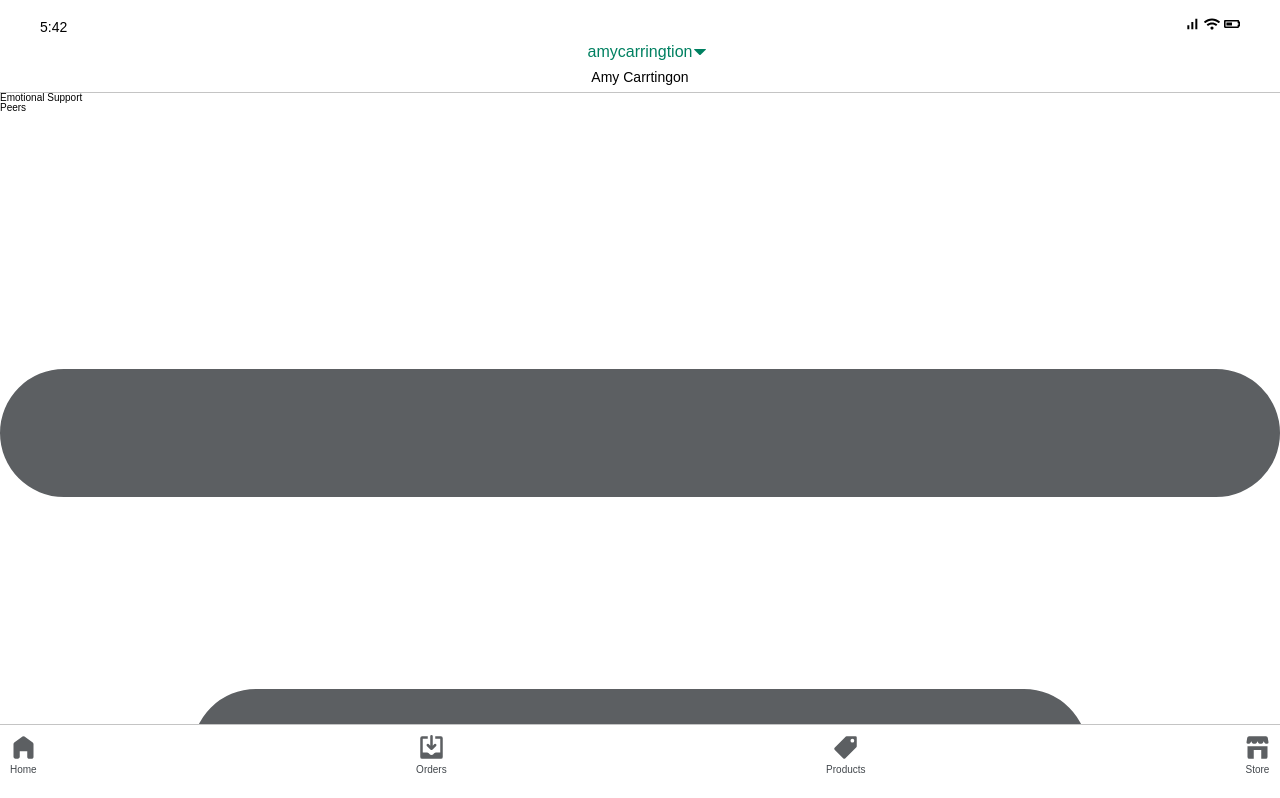
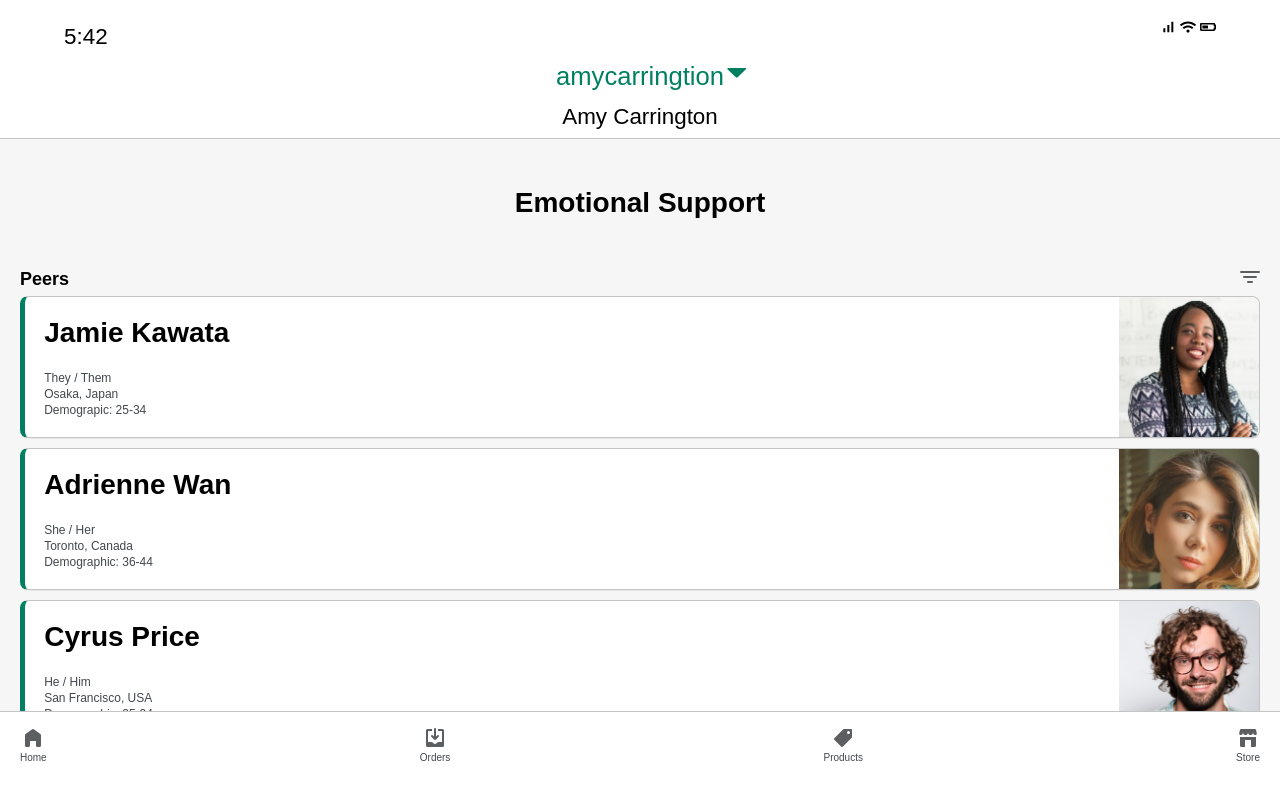
Before and after one commit to WebBrantDev/industry-project, a React (Create React App) app: page / in a window 1280 px wide. Shown: the top 798 px of the page. Built offline with nearby package versions, Linux system fonts and the light colour scheme.

Commit message:
Small edits to various files. Finished styling peer page. Fixed typo in PageHeader.

```diff
--- a/src/Components/PageFooter/PageFooter.scss
+++ b/src/Components/PageFooter/PageFooter.scss
@@ -1,8 +1,4 @@
-@use "../../styles/partials/fonts" as *;
-@use "../../styles/partials/mixins" as *;
-@use "../../styles/partials/fonts" as *;
-@use "../../styles/partials/functions" as *;
-@use "../../styles/partials/variables" as *;
+@use "../../styles/partials/global" as *;
 
 a {
   text-decoration: none;
@@ -21,19 +17,23 @@
     border-top: solid 1px $secondary-color-grey;
     background-color: white;
     padding-top: 1rem;
-    padding-bottom: 2.5rem;
+    padding-bottom: 2rem;
   }
 
   &__icon-container {
     display: flex;
     flex-direction: column;
     align-items: center;
-    padding: 0 1rem;
+    padding: 0 1.25rem;
+
+    & p {
+      font-size: toRem(10);
+      line-height: toRem(20);
+    }
   }
 
   &__icon {
-    width: toRem(40);
-    height: toRem(40);
-    margin-bottom: 0.5rem;
+    width: toRem(20);
+    height: toRem(20);
   }
 }
--- a/src/Components/PageHeader/PageHeader.jsx
+++ b/src/Components/PageHeader/PageHeader.jsx
@@ -20,7 +20,7 @@
           amycarringtion
           <VscTriangleDown className=" header__user-bold--arrow" />
         </h2>
-        <p className="header__user">Amy Carrtingon</p>
+        <p className="header__user">Amy Carrington</p>
       </section>
     </>
   );
--- a/src/Components/PageHeader/PageHeader.scss
+++ b/src/Components/PageHeader/PageHeader.scss
@@ -1,7 +1,7 @@
 @use "../../styles/partials/global" as *;
 
 .header {
-  margin-top: 1.6rem;
+  margin-top: 1.2rem;
   border-bottom: solid 1px $secondary-color-grey;
 
   &__container {
--- a/src/Components/PeerCard/PeerCard.jsx
+++ b/src/Components/PeerCard/PeerCard.jsx
@@ -2,19 +2,20 @@
 import "./PeerCard.scss";
 
 const PeerCard = (peer) => {
-  console.log(peer);
   const { id, name, pronouns, location, demo, img } = peer.peer;
   return (
     <Link to={`/peer/${id}`}>
       <div className="peer__card">
         <div className="peer__card-info-container">
-          <h2>{name}</h2>
-          <p>{pronouns}</p>
-          <p>{location}</p>
-          <p>{demo}</p>
+          <h2 className="peer__card-heading">{name}</h2>
+          <div className="peer__card-text-container">
+            <p className="peer__card-text">{pronouns}</p>
+            <p className="peer__card-text">{location}</p>
+            <p className="peer__card-text">{demo}</p>
+          </div>
         </div>
         <div className="peer__card-img-container">
-          <img src={img} alt={`${name} profile`} />
+          <img className="peer__card-img" src={img} alt={`${name} profile`} />
         </div>
       </div>
     </Link>
--- a/src/Components/PeerCard/PeerCard.scss
+++ b/src/Components/PeerCard/PeerCard.scss
@@ -1,11 +1,42 @@
-@use "../../styles/partials/fonts" as *;
-@use "../../styles/partials/mixins" as *;
-@use "../../styles/partials/fonts" as *;
-@use "../../styles/partials/functions" as *;
-@use "../../styles/partials/variables" as *;
+@use "../../styles/partials/global" as *;
 
 .peer {
+
   &__card {
     display: flex;
+    justify-content: space-between;
+    margin: 0 toRem(20) toRem(10) toRem(20);
+    box-shadow: 0px 1px 0px rgba(0, 0, 0, 0.05);
+    border-radius: 8px 8px 8px 8px;
+    border-left: 5px solid #008060;
+    border-top: 1px solid  #c4c4c4;
+    border-right: 1px solid  #c4c4c4;
+    border-bottom: 1px solid  #c4c4c4;
+    height: toRem(142);
+    background-color: #FFF;
+  }
+
+  &__card-info-container {
+    padding: 1.2rem;
+    display: flex;
+    flex-direction: column;
+    justify-content: space-between;
+  }
+
+  &__card-heading {
+    font-weight: 600;
+    font-size: 1.75rem;
+    color: #000;
+    line-height: toRem(32);
+  }
+
+  &__card-text {
+    font-size: toRem(12);
+    line-height: toRem(16);
+  }
+
+  &__card-img {
+    width: toRem(140);
+    height: toRem(140);
   }
 }
--- a/src/Pages/Peer/Peer.scss
+++ b/src/Pages/Peer/Peer.scss
@@ -1,5 +1,32 @@
-@use "../../styles/partials/fonts" as *;
-@use "../../styles/partials/mixins" as *;
-@use "../../styles/partials/fonts" as *;
-@use "../../styles/partials/functions" as *;
-@use "../../styles/partials/variables" as *;
+@use "../../styles/partials/global" as *;
+
+.peer {
+  padding-top: 3rem;
+
+  background-color: #F6F6F6;
+  &__icon {
+    height: toRem(20);
+    width: toRem(20);
+  }
+
+  &__heading {
+    font-size: toRem(28);
+    line-height: toRem(32);
+    color: #000;
+    font-weight: 600;
+    text-align: center;
+    margin-bottom: 3rem;
+  }
+
+  &__subheading-container {
+    display: flex;
+    justify-content: space-between;
+    margin: 0 toRem(20) toRem(5) toRem(20);
+  }
+
+  &__subheading {
+    font-size: toRem(18);
+    line-height: toRem(24);
+    font-weight: 700;
+  }
+}
--- a/src/styles/partials/_global.scss
+++ b/src/styles/partials/_global.scss
@@ -2,3 +2,4 @@
 @forward "./variables";
 @forward "./fonts";
 @forward "./mixins";
+@forward "./functions";
--- a/src/styles/partials/_reset.scss
+++ b/src/styles/partials/_reset.scss
@@ -125,6 +125,6 @@
 }
 
 html {
-  font-size: 62.5%;
+  // font-size: 62.5%;
   scroll-behavior: smooth;
 }
```
